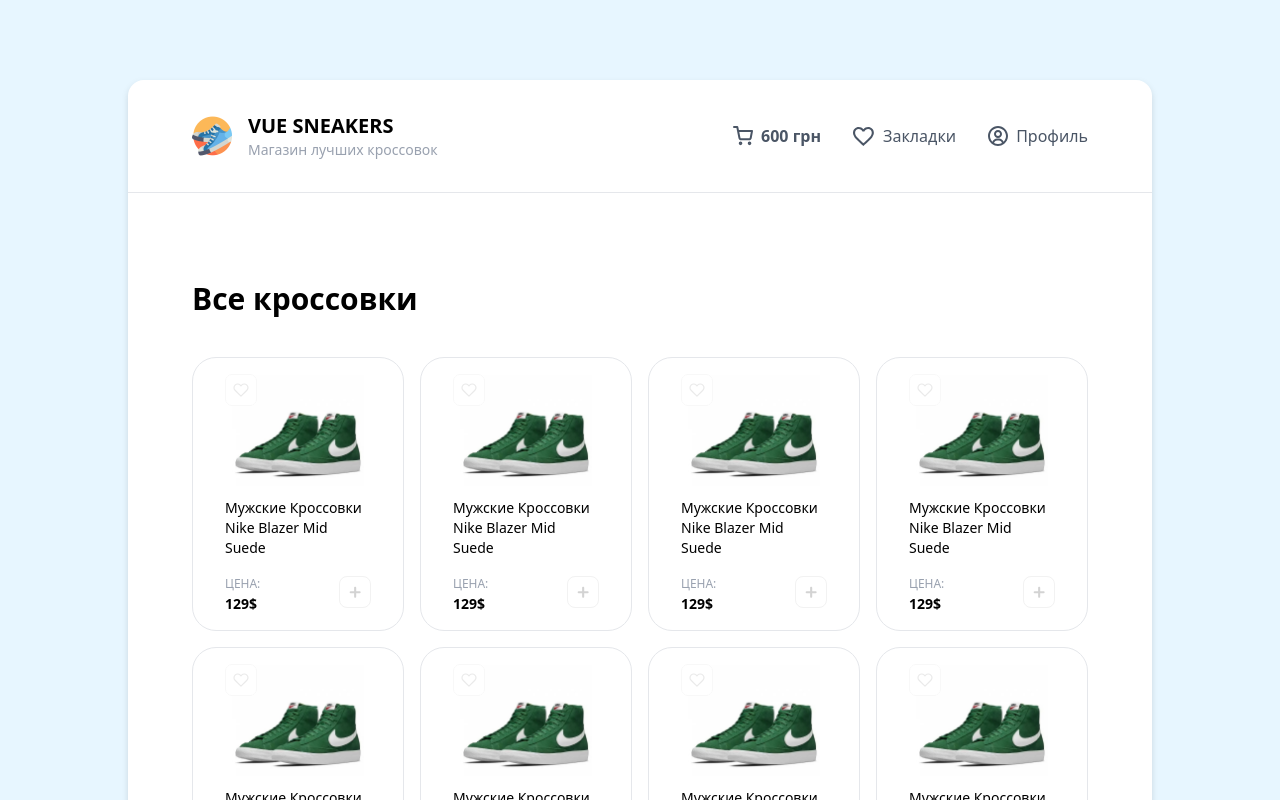
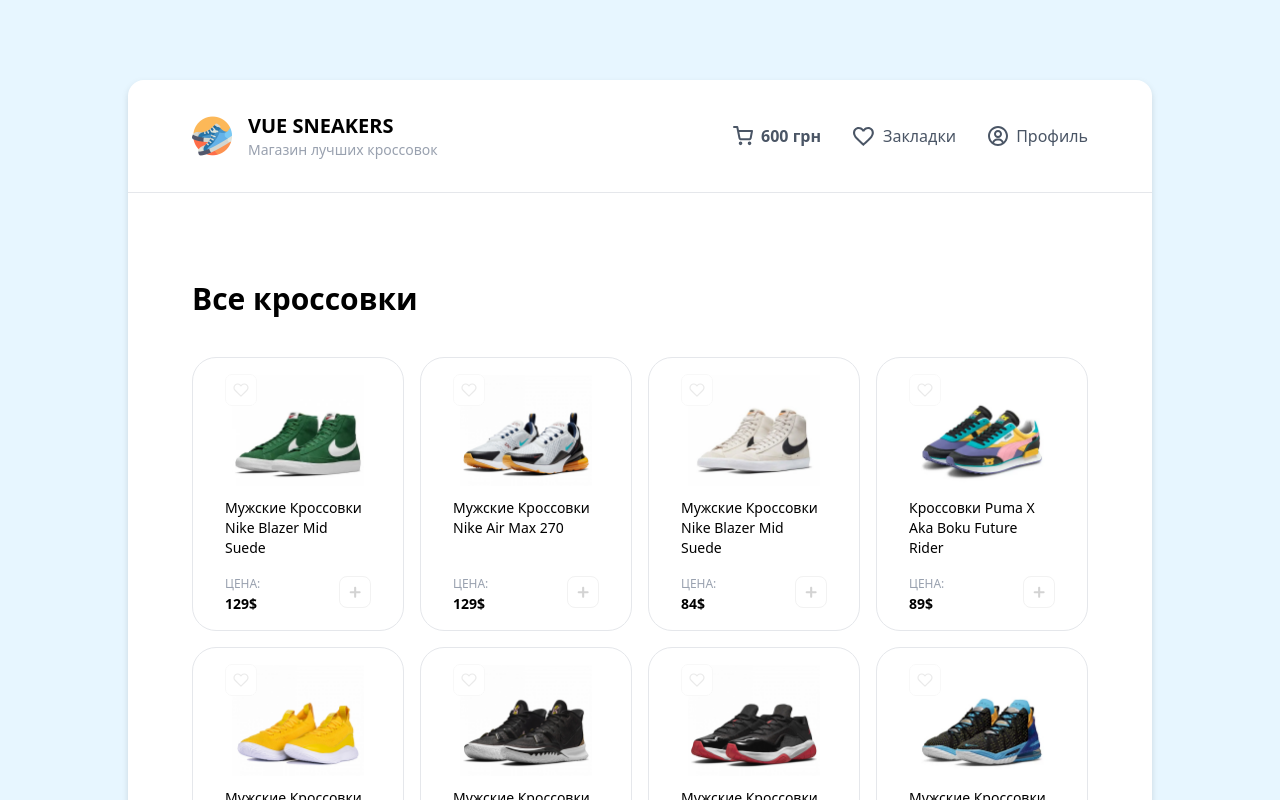
Before and after one commit to adwasar/vue-sneakers, a Vue app: page / in a window 1280 px wide. Shown: the top 800 px of the page. Built offline with nearby package versions, Linux system fonts and the light colour scheme.

Commit message:
feat: content for cards
* feat: fill card`s content

* refactor: props tipization

---------

Co-authored-by: Vladislav Bryl <vladislavbryl@Vladislavs-Mac-mini.local>

```diff
--- a/src/App.vue
+++ b/src/App.vue
@@ -2,9 +2,23 @@
 import AppHeader from './components/AppHeader.vue';
 import CardList from './components/CardList.vue';
 
-const productCards = Array.from({ length: 23 }, () => { })
+const productCards = [
+  { imgPath: '/sneakers/sneakers-1.jpg', title: "Мужские Кроссовки Nike Blazer Mid Suede", price: 129, isLiked: false, isAdded: false },
+  { imgPath: '/sneakers/sneakers-2.jpg', title: "Мужские Кроссовки Nike Air Max 270", price: 129, isLiked: false, isAdded: false },
+  { imgPath: '/sneakers/sneakers-3.jpg', title: "Мужские Кроссовки Nike Blazer Mid Suede", price: 84, isLiked: false, isAdded: false },
+  { imgPath: '/sneakers/sneakers-4.jpg', title: "Кроссовки Puma X Aka Boku Future Rider", price: 89, isLiked: false, isAdded: false },
+  { imgPath: '/sneakers/sneakers-5.jpg', title: "Мужские Кроссовки Under Armour Curry 8", price: 151, isLiked: false, isAdded: false },
+  { imgPath: '/sneakers/sneakers-6.jpg', title: "Мужские Кроссовки Nike Kyrie 7", price: 107, isLiked: false, isAdded: false },
+  { imgPath: '/sneakers/sneakers-7.jpg', title: "Мужские Кроссовки Jordan Air Jordan 11", price: 107, isLiked: false, isAdded: false },
+  { imgPath: '/sneakers/sneakers-8.jpg', title: "Мужские Кроссовки Nike LeBron XVIII", price: 164, isLiked: false, isAdded: false },
+  { imgPath: '/sneakers/sneakers-9.jpg', title: "Мужские Кроссовки Nike Lebron XVIII Low", price: 139, isLiked: false, isAdded: false },
+  { imgPath: '/sneakers/sneakers-10.jpg', title: "Мужские Кроссовки Nike Blazer Mid Suede", price: 84, isLiked: false, isAdded: false },
+  { imgPath: '/sneakers/sneakers-11.jpg', title: "Кроссовки Puma X Aka Boku Future Rider", price: 89, isLiked: false, isAdded: false },
+  { imgPath: '/sneakers/sneakers-12.jpg', title: "Кроссовки Puma X Aka Boku Future Rider", price: 112, isLiked: false, isAdded: false },
+]
+</script>
 
-</script>
+
 
 <template>
   <div class="w-11/12 max-w-5xl mx-auto my-20 bg-white drop-shadow-md rounded-2xl">
--- a/src/components/CardList.vue
+++ b/src/components/CardList.vue
@@ -1,14 +1,20 @@
 <script setup>
 import ProductCard from './ProductCard.vue';
 
-const props = defineProps(["productCards"])
+const props = defineProps({
+  productCards: {
+    type: Array,
+    required: true
+  }
+})
 
 const { productCards } = props
 </script>
 
 
+
 <template>
   <div class="grid grid-cols-2 sm:grid-cols-3 lg:grid-cols-4 mt-10 gap-2 md:gap-4">
-    <ProductCard v-for="(_, index) in productCards" :key="index" />
+    <ProductCard v-for="(card, index) in productCards" :key="index" :card="card" />
   </div>
 </template>
--- a/src/components/ProductCard.vue
+++ b/src/components/ProductCard.vue
@@ -1,17 +1,40 @@
+<script setup>
+
+const props = defineProps({
+  card: {
+    type: Object,
+    required: true,
+    validator: (value) => {
+      return (
+        typeof value.imgPath === 'string' &&
+        typeof value.title === 'string' &&
+        typeof value.price === 'number' &&
+        typeof value.isLiked === 'boolean' &&
+        typeof value.isAdded === 'boolean'
+      )
+    }
+  },
+});
+
+const { imgPath, title, price } = props.card
+</script>
+
+
+
 <template>
   <article
     class="relative flex flex-col gap-2 md:gap-3 w-full px-4 md:px-8 py-2 md:py-4 bg-white text-left rounded-2xl lg:rounded-3xl border border-gray-200 cursor-pointer transition hover:-translate-y-2 hover:shadow-xl">
     <div class="relative self-center h-28 w-28 md:w-33 overflow-hidden">
-      <img src="/sneakers/sneakers-1.jpg" alt="Sneakers pair" class="h-auto w-full absolute bottom-0">
+      <img :src="imgPath" alt="Sneakers pair" class="h-auto w-full absolute bottom-0">
     </div>
-    <h3 class="text-xs md:text-sm">Мужские Кроссовки Nike Blazer Mid Suede</h3>
-    <div class="flex justify-between">
-      <div>
+    <h3 class="text-xs md:text-sm">{{ title }}</h3>
+    <div class="flex justify-between mt-auto">
+      <div nt>
         <span class="text-xs text-gray-400 uppercase">цена:</span>
-        <strong class="block text-sm">129$</strong>
+        <strong class="block text-sm">{{ price }}$</strong>
       </div>
       <img src="/plus.svg" alt="Plus">
     </div>
-    <img src="/public/like-1.svg" alt="Like" class="absolute w-8 h-8">
+    <img src="/like-1.svg" alt="Like" class="absolute w-8 h-8">
   </article>
 </template>
```
